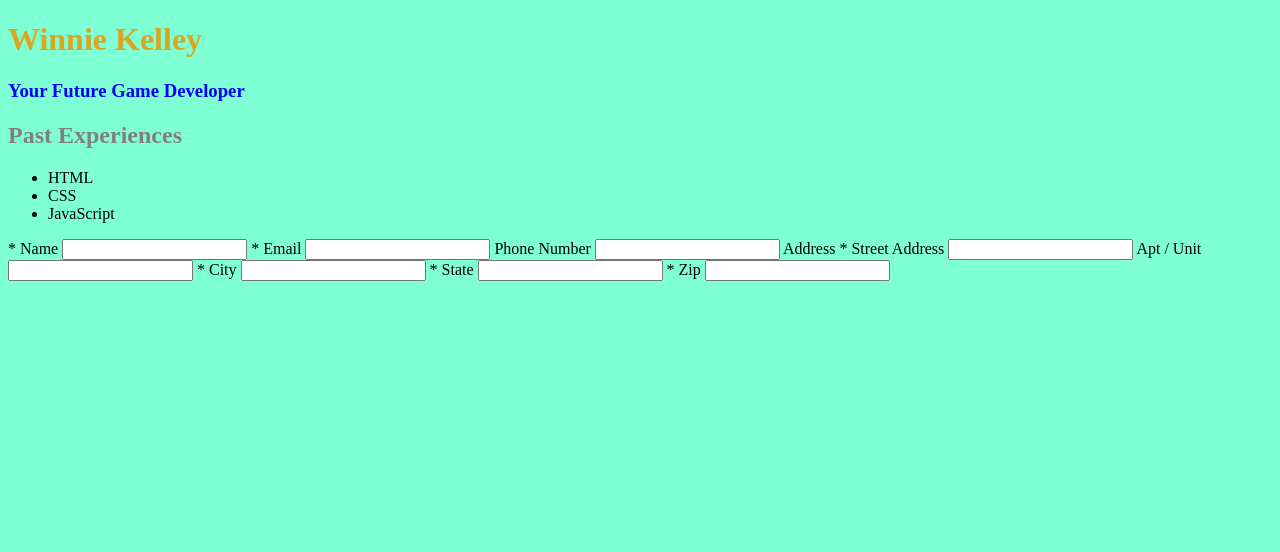
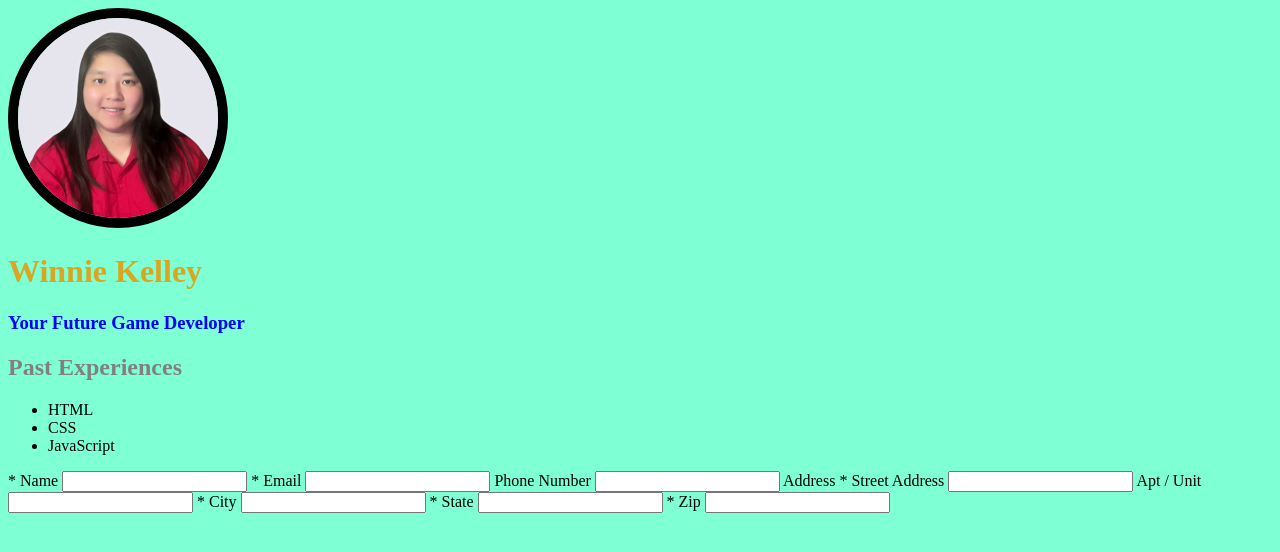
Before and after one commit to Nsimmons91/portfolio-website-Winnies, a plain HTML site: page index.html in a window 1280 px wide. Drawn offline with Linux system fonts and the light colour scheme; a web font is replaced by a local one.

Commit message:
Add and style a profile photo. Added a rounded border as well

```diff
--- a/index.html
+++ b/index.html
@@ -14,6 +14,7 @@
 
   <body>
     <header>
+      <img id="profilePicture" src="./assets/images/profilePicture.jpeg" alt="profile picture">
       <h1>Winnie Kelley</h1>
       <h3>Your Future Game Developer</h3>
     </header>
--- a/styles.css
+++ b/styles.css
@@ -14,3 +14,10 @@ h2 {
 h3 {
     color: blue;
 }
+
+#profilePicture {
+    width: 200px;
+    height: 200px;
+    border-radius: 110px;
+    border: black solid 10px;
+}
```
Also changed, not shown: assets/images/profilePicture.jpeg (added).
